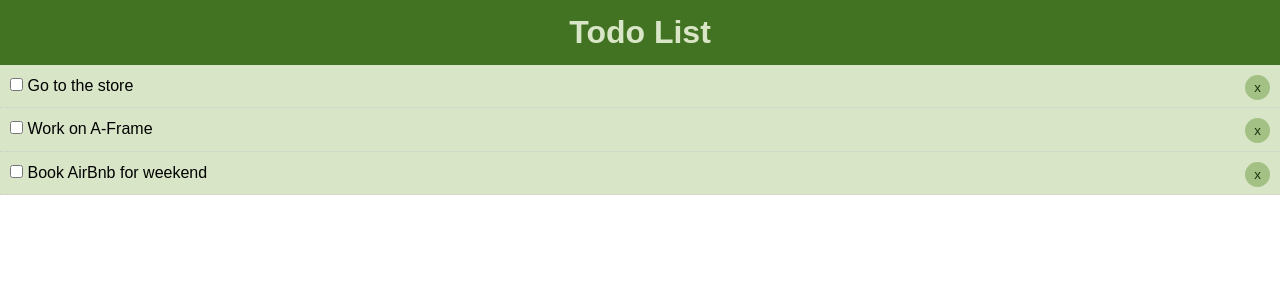
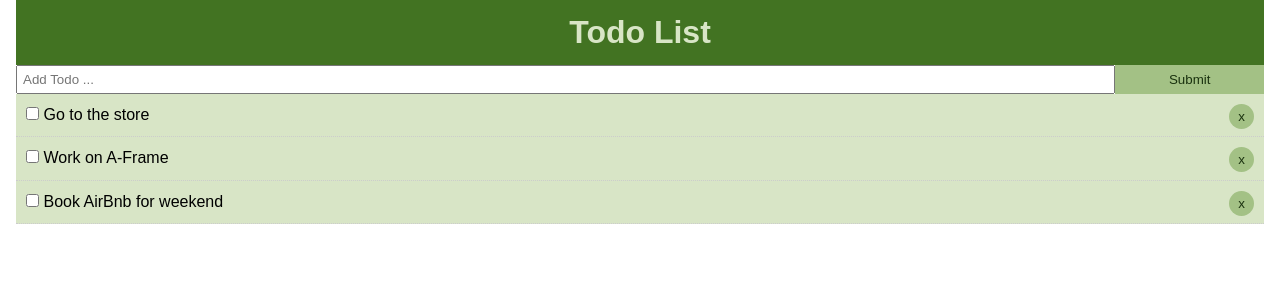
Before and after one commit to jubilantdeenie/todo-app, a React (Create React App) app: page / in a window 1280 px wide. Shown: the top 300 px of the page. Built offline with nearby package versions, Linux system fonts and the light colour scheme.

Commit message:
add Submit and style

```diff
--- a/src/App.css
+++ b/src/App.css
@@ -13,3 +13,20 @@
   color: #333;
   text-decoration: none;
 }
+
+.container {
+  padding: 0 1rem;
+}
+
+.btn {
+  display: inline-block;
+  border: none;
+  background: #a3c185;
+  color: #1a320f;
+  padding: 7px 20px;
+  cursor: pointer;
+}
+
+.btn:hover {
+  background: #83a958;
+}
--- a/src/App.js
+++ b/src/App.js
@@ -1,6 +1,7 @@
 import React, { Component } from 'react';
 import Header from './components/layout/Header';
 import Todos from './components/Todos';
+import AddTodo from './components/AddTodo';
 
 
 import './App.css';
@@ -46,10 +47,13 @@
   render() {
     return (
       <div className="App">
-        <Header />
-        <Todos todos={this.state.todos}
-        markComplete={this.markComplete}
-        delTodo={this.delTodo} />
+        <div className="container">
+          <Header />
+          <AddTodo />
+          <Todos todos={this.state.todos}
+          markComplete={this.markComplete}
+          delTodo={this.delTodo} />
+        </div>
       </div>
     );
   }
--- /dev/null
+++ b/src/components/AddTodo.js
@@ -0,0 +1,23 @@
+import React, { Component } from 'react'
+
+export class AddTodo extends Component {
+    render () {
+        return (
+            <form style={{ display: 'flex' }}>
+               <input type="text"
+               name="title"
+               style={{ flex: '10', padding: '5px' }}
+               placeholder="Add Todo ..."
+               />
+               <input
+               type="submit"
+               value="Submit"
+               className="btn"
+               style={{flex: '1'}}
+               />
+            </form>
+        )
+    }
+}
+
+export default AddTodo
```
